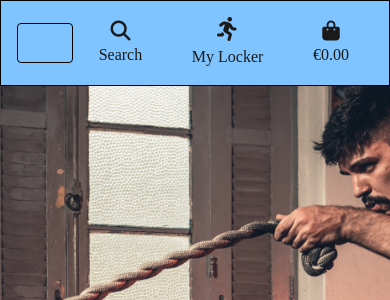
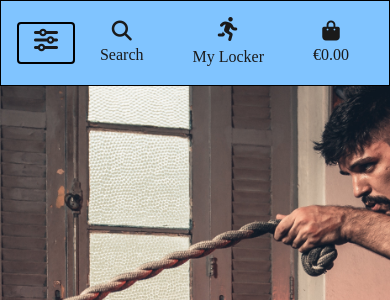
Before and after one commit to Andrew-code2020/ms4, a Django app: page / in a window 390 px wide. Shown: the top 300 px of the page. Run offline with Django 3.2, Linux system fonts and the light colour scheme; some libraries are stand-ins or nearby versions; some web fonts are replaced.

Commit message:
toggler icon fixed on mobile device

```diff
--- a/static/css/base.css
+++ b/static/css/base.css
@@ -1,5 +1,5 @@
 
-
+/*--Color text #1a1a1a --*/
 /*--General--*/
 
 
@@ -55,9 +55,8 @@ ul {
   border: 1px solid black !important;
 }
 
-.navbar-toggler{
-    border: 1px solid black !important;
-    color:1px solid black;
+.navbar-toggler {
+    border: 2px solid black !important;
 }
 
 
--- a/templates/base.html
+++ b/templates/base.html
@@ -121,7 +121,7 @@
                 <button class="navbar-toggler" type="button" data-toggle="collapse"
                     data-target="#main-nav" aria-controls="main-nav" aria-expanded="false"
                     aria-label="Toggle navigation">
-                    <span class="navbar-toggler-icon"></span>
+                    <span class="navbar-toggler-icon"> <i class="fas fa-sliders-h"></i></span>
                 </button>
                 {% include 'includes/mobile-top-header.html' %}
                 {% include 'includes/main-nav.html' %}
```
